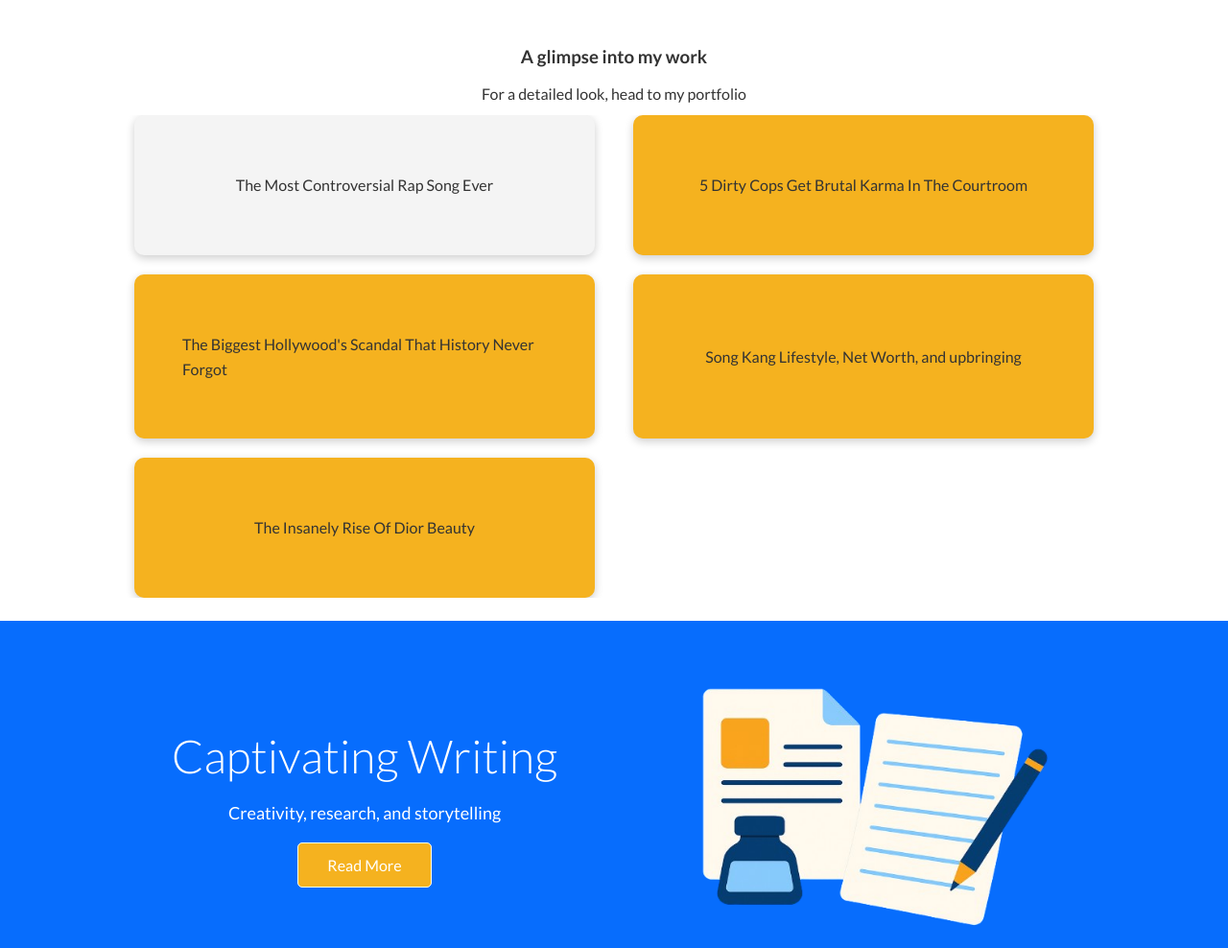
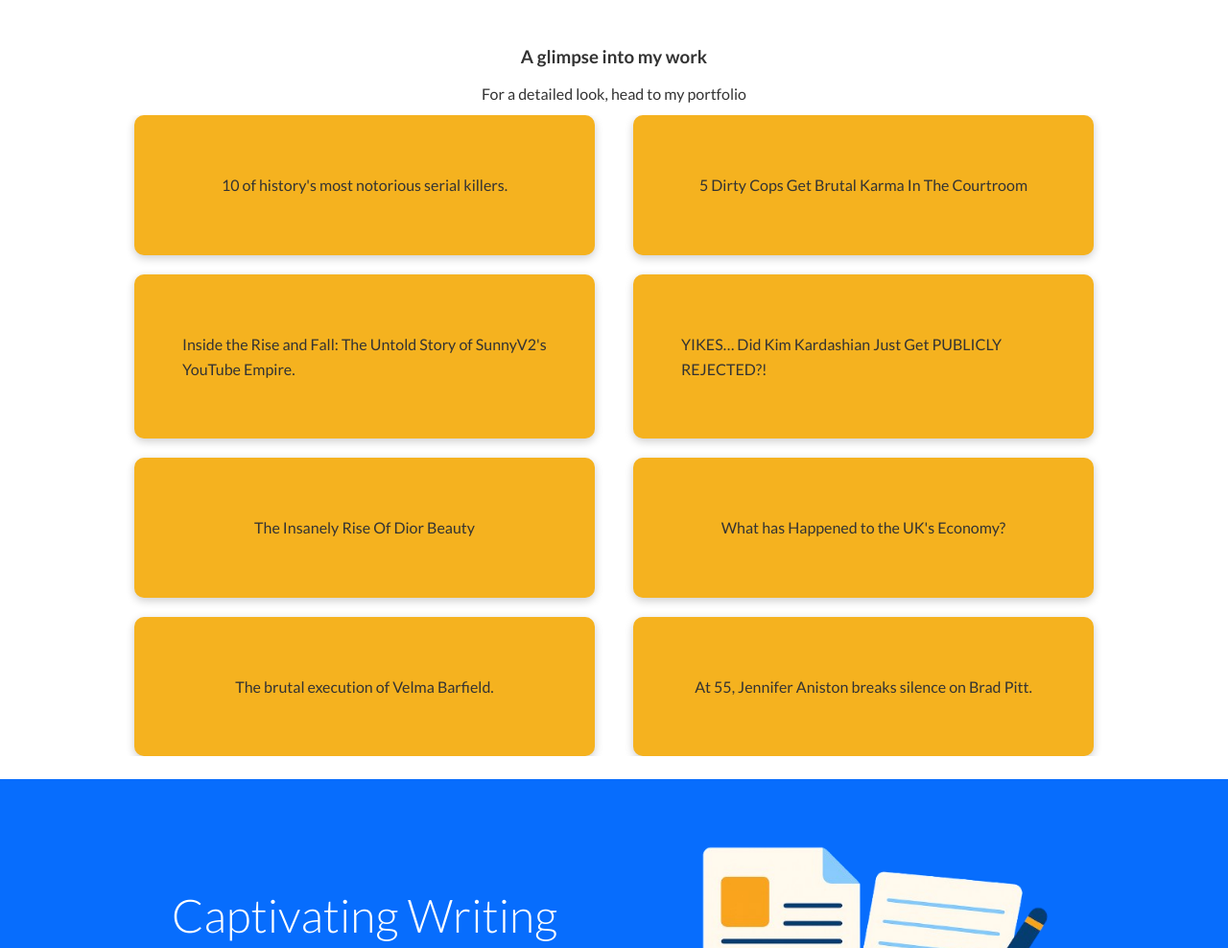
Before and after one commit to HikmahAdetunji/hikmahadetunjiyoutubescriptwritingportfolio, a plain HTML site: page index.html in a window 1280 px wide. Shown: the part 842-1830 px from the top of the page at 96% size. Drawn offline with Linux system fonts and the light colour scheme.

Commit message:
Add more content to the index page

```diff
--- a/index.html
+++ b/index.html
@@ -130,12 +130,12 @@
         </p>
       </div>
       <div class="container grid">
-        <div class="grid-portfolio flex">
+        <div class="grid-glimpse flex">
           <a
-            href="https://docs.google.com/document/d/1nzMyTvVHBQBJ_415dCQNx_DFy_GirdnROpBVEnAiv08/edit?usp=drivesdk
-                "
-            >The Most Controversial Rap Song Ever</a
-          >
+            href="https://docs.google.com/document/d/1gHUw_ApjFptPzZLF2M5A8qaCDdm7hu8G3QrjBOOYkEg/edit?usp=drivesdk
+                  "
+            >10 of history's most notorious serial killers.
+          </a>
         </div>
 
         <div class="grid-glimpse flex">
@@ -148,18 +148,20 @@
         </div>
         <div class="grid-glimpse flex">
           <a
-            href="https://docs.google.com/document/d/19ofvpektjZxowL9mPZu7GxH4vCKXxGx2SztJ3GK8HnM/edit?usp=drivesdk
-                "
-            >The Biggest Hollywood's Scandal That History Never Forgot</a
+            href="https://docs.google.com/document/d/1o5uwkY_4QC-H05jDYH116f2wAMXf3VQhRRjl0FCrTbY/edit?usp=drivesdk
+                  "
           >
+            Inside the Rise and Fall: The Untold Story of SunnyV2's YouTube
+            Empire.
+          </a>
         </div>
 
         <div class="grid-glimpse flex">
           <a
-            href="https://docs.google.com/document/d/1C7f2C89kv629uLrZAGkP-itwy3YY9k5EPzVXt3OpJdM/edit?usp=drivesdk
-                "
-            >Song Kang Lifestyle, Net Worth, and upbringing</a
-          >
+            href="https://docs.google.com/document/d/1PzmZoYsZtGEiU0u8se96OUIf5nZPDhGc3WvvgkEFDqc/edit?usp=drivesdk
+                    "
+            >YIKES… Did Kim Kardashian Just Get PUBLICLY REJECTED?!
+          </a>
         </div>
         <div class="grid-glimpse flex">
           <a
@@ -167,6 +169,28 @@
                 "
             >The Insanely Rise Of Dior Beauty</a
           >
+        </div>
+        <div class="grid-glimpse flex">
+          <a
+            href="https://docs.google.com/document/d/1-YJDOF117dJAATJ8VAmzqzYiL4Fy4aV23nE2DW6qczE/edit?usp=drivesdk
+                    "
+            >What has Happened to the UK's Economy?
+          </a>
+        </div>
+        <div class="grid-glimpse flex">
+          <a
+            href="https://docs.google.com/document/d/1TsDumhPYp5QN_Kt7OJoGiq8N8LvQFrvXeBaej2IgI9w/edit?usp=drivesdk
+                    "
+          >
+            The brutal execution of Velma Barfield.
+          </a>
+        </div>
+        <div class="grid-glimpse flex">
+          <a
+            href="https://docs.google.com/document/d/1Eb7ACU-XgfJewZpMavqi4ZsL8mVHJOa8dYci-RHZvDI/edit?usp=drivesdk
+                    "
+            >At 55, Jennifer Aniston breaks silence on Brad Pitt.
+          </a>
         </div>
       </div>
     </section>
```
Also changed, not shown: scripts/finance.html (+2 -2 lines).
